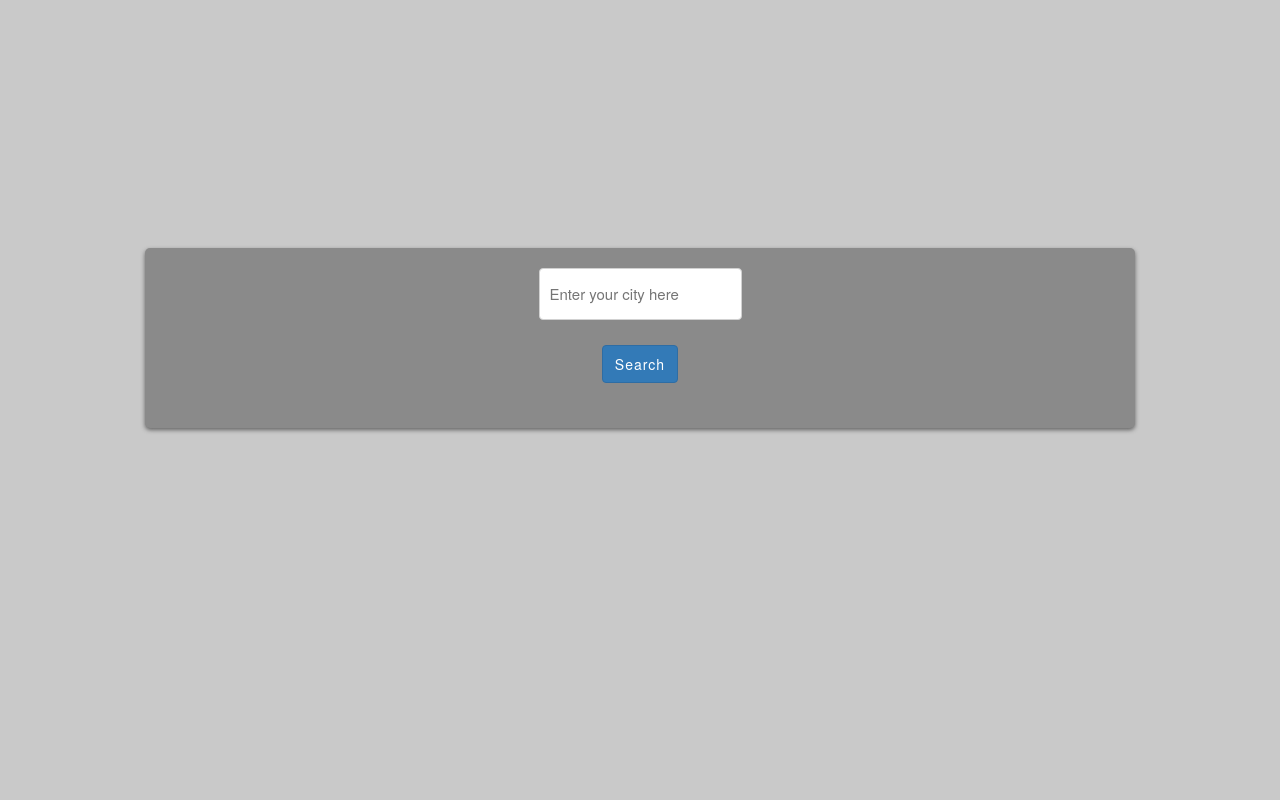
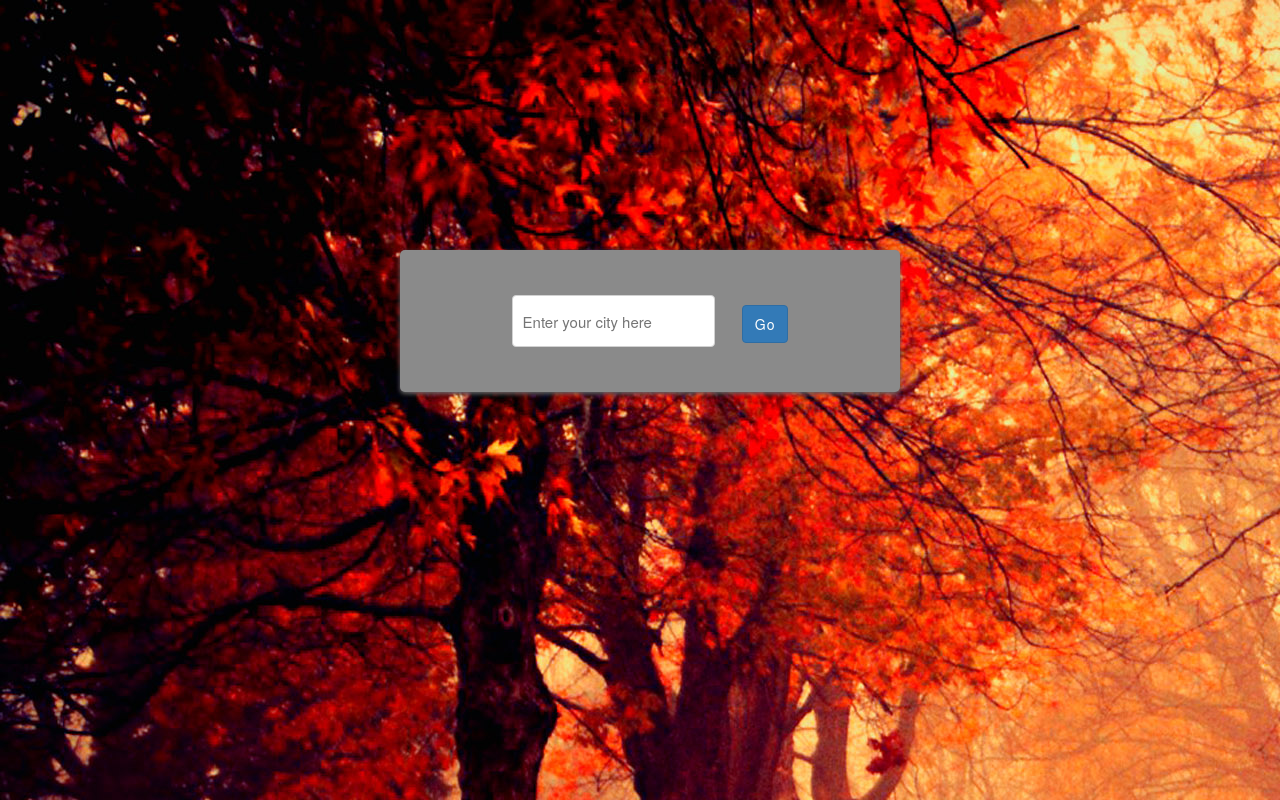
Before and after one commit to mebble/Trimodulo_City, a plain HTML site: page index.html in a window 1280 px wide. Drawn offline with Linux system fonts and the light colour scheme.

Commit message:
Centered the elements within search box

```diff
--- a/index.html
+++ b/index.html
@@ -8,29 +8,33 @@
 		<link rel="stylesheet" type="text/css" href="lib/skeleton/normalize.css">
     	<style>
     		body {
-    			background-color: #c9c9c9;
+    			background-image: url("src/images/autumn.jpg");
     		}
     		#search-box {
     			background-color: #8a8a8a;
     			border-radius: 5px;
-    			padding: 20px;
+    			padding: 20px 20px;
     			width: 100%;
-    			margin: 0 auto;
+    			margin: 0px auto;
     			box-shadow: 0px 2px 4px 0px rgb(99, 99, 99);
     		}
+    		form {
+    			text-align: center;
+    			vertical-align: middle;
+    		}
     		button {
-    			padding: 50px;
+    			margin-left: 5%;
     		}
     	</style>
 	</head>
 	<body>
 		<div class="container">
-			<div class="row search">
-				<div id="search-box" class="one-half column" style="margin-top: 25%;">
-					<form role="form" action="" style="text-align: center; vertical-align: middle;">
+			<div class="row" style="width: 500px; margin-left: 25%">
+				<div id="search-box" class="one-half column" style="margin-top: 50%;">
+					<form role="form" action="" method="">
+						<p></p>
 						<input type="search" placeholder="Enter your city here" name="city-query">
-						<p style="width: 10px;"></p>
-						<button type="submit" class="btn btn-primary">Search</button>
+						<button type="submit" class="btn btn-primary">Go</button>
 					</form>
 				</div>
 			</div>
```
Also changed, not shown: display-city.html (added, +12 -0 lines).
